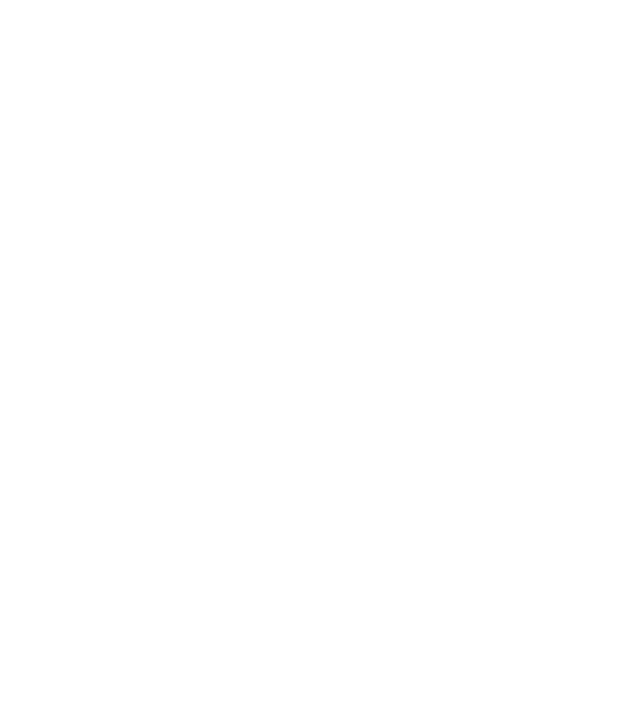
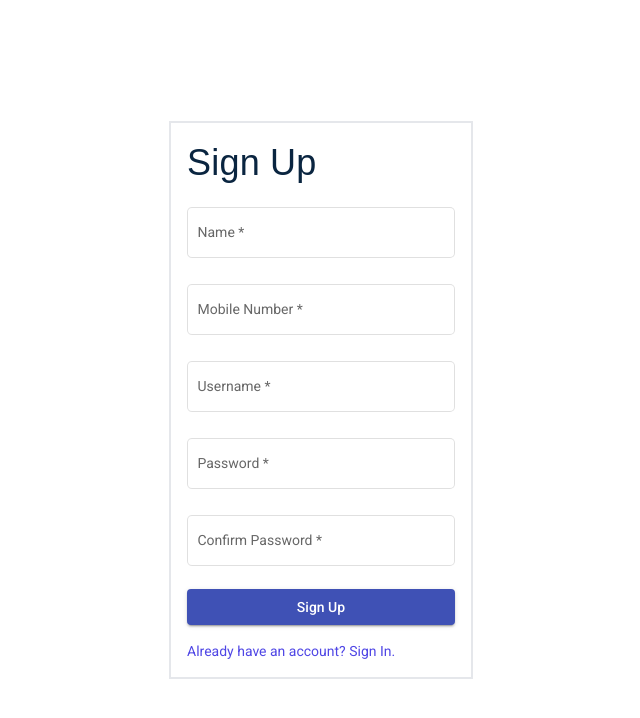
Before and after one commit to arip995/Handyman-Worker-Frontend, an Angular app: page /worker/sign-up in a window 1280 px wide. Before the commit this address led to /. Shown: the top 718 px of the page, without its empty margins (319-959 px from the left). Built offline with nearby package versions, Linux system fonts and the light colour scheme.

Commit message:
added some routing

```diff
--- a/src/app/Authentication/sign-in/sign-in.component.html
+++ b/src/app/Authentication/sign-in/sign-in.component.html
@@ -1,5 +1,5 @@
 <div class="p-8 w-full flex flex-col h-screen justify-center items-center content-center">
-    <div class="w-full lg:w-3/12">
+    <div class="w-full xl:w-3/12">
         <form class="border-solid border-2 border-black-900 px-4 py-4" [formGroup]="signInForm">
             <div style="font-family: Arial;font-style: normal;font-weight: normal;font-size: 36px;line-height: 48px;letter-spacing: 0.2px;color: #0A2540;" class="mb-4">
                 Sign In
@@ -21,7 +21,7 @@
             <div>
                 <button (click)="signIn()" mat-raised-button class="w-full" color="primary">Sign In</button>
             </div>
-            <div [routerLink]="['../sign-up']" class="mt-4 text-indigo-600 cursor-pointer">Create an account. Sign Up.</div>
+            <div [routerLink]="['../../worker/sign-up']" class="mt-4 text-indigo-600 cursor-pointer">Create an account. Sign Up.</div>
         </form>
     </div>
 </div>
--- a/src/app/Authentication/sign-up/sign-up.component.html
+++ b/src/app/Authentication/sign-up/sign-up.component.html
@@ -1,5 +1,5 @@
 <div class="p-8 w-full flex flex-col h-screen justify-center items-center content-center">
-    <div class="w-full lg:w-3/12">
+    <div class="w-full xl:w-3/12">
         <form class="bg-white border-solid border-2 border-black-900 px-4 py-4" [formGroup]="signUpForm">
             <div style="font-family: Arial;font-style: normal;font-weight: normal;font-size: 36px;line-height: 48px;letter-spacing: 0.2px;color: #0A2540;" class="mb-4">
                 Sign Up
@@ -44,7 +44,7 @@
             <div>
                 <button (click)="signUp()" mat-raised-button class="w-full" color="primary">Sign Up</button>
             </div>
-            <div [routerLink]="['../sign-in']" class="mt-4 text-indigo-600 cursor-pointer"> Already have an account? Sign In.</div>
+            <div [routerLink]="['../../worker/sign-in']" class="mt-4 text-indigo-600 cursor-pointer"> Already have an account? Sign In.</div>
         </form>
     </div>
 
--- a/src/app/app-routing.module.ts
+++ b/src/app/app-routing.module.ts
@@ -8,14 +8,14 @@
   {
     path       : '',
     pathMatch  : 'full',
-    redirectTo : '/sign-up',
+    redirectTo : '/worker/sign-up',
     data       : {title: 'Sign-up'}
 },{
-  path       : 'sign-up',
+  path       : 'worker/sign-up',
   pathMatch  : 'full',
   component  : SignUpComponent,
 },{
-  path       : 'sign-in',
+  path       : 'worker/sign-in',
   pathMatch  : 'full',
   component  : SignInComponent,
 }
```
